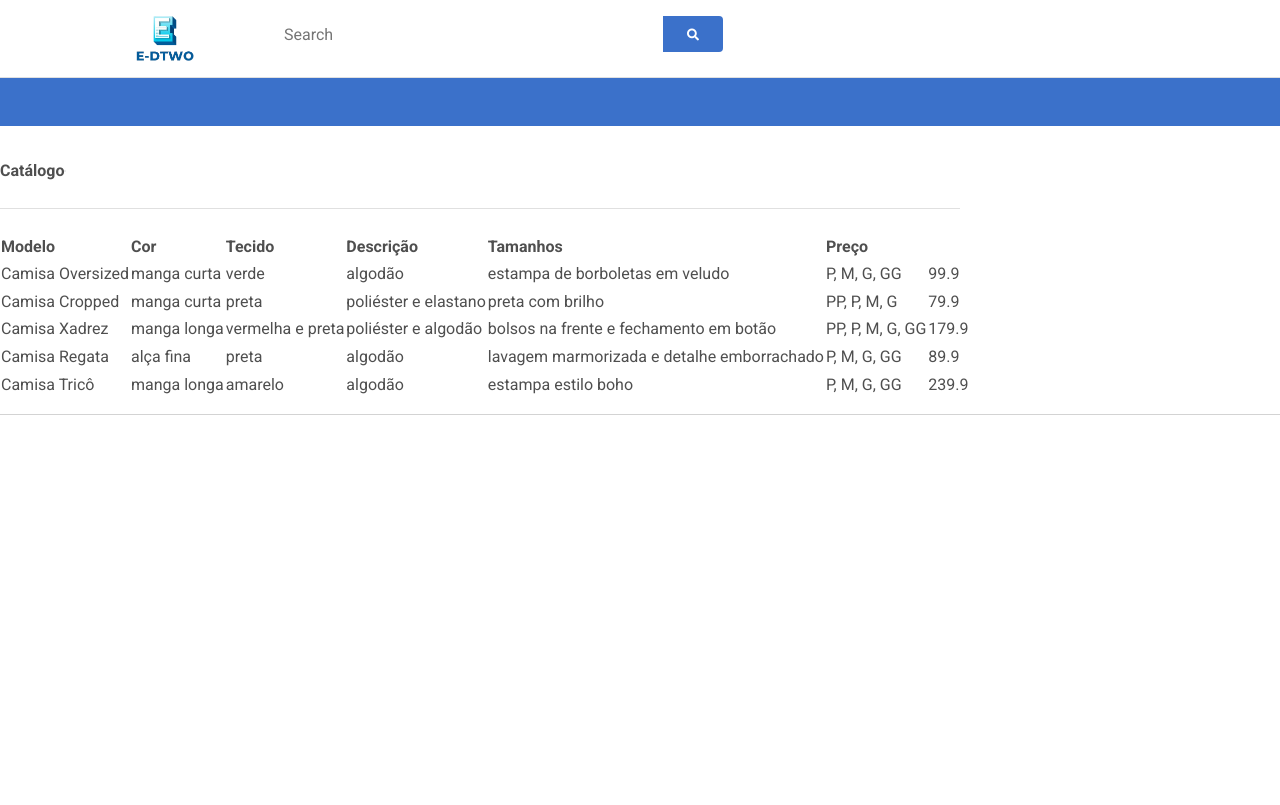
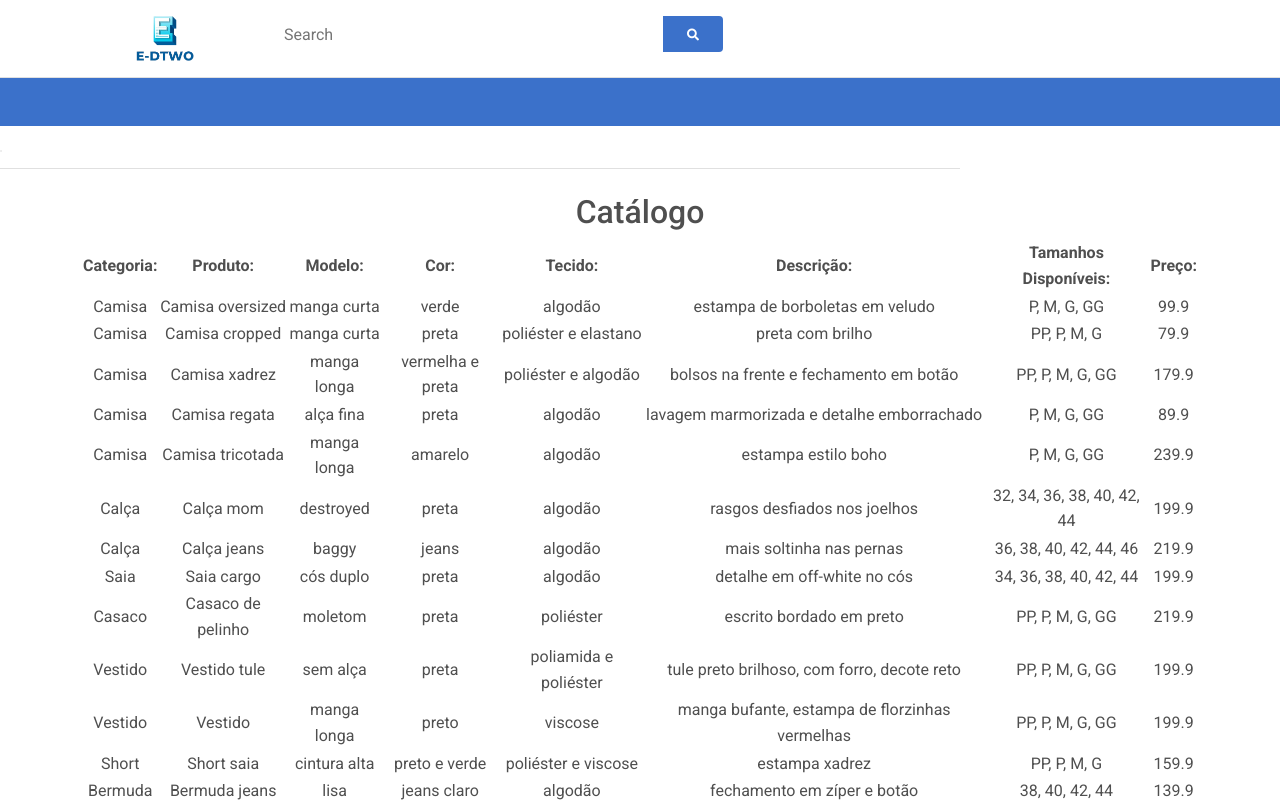
Before and after one commit to Iuiza/Trabalho_ED2, a Flask app: page /etapa1 in a window 1280 px wide. Before the commit the page ends 415 px from the top, so only its background shows below. Run offline with Flask 3, Linux system fonts and the light colour scheme; some libraries are stand-ins or nearby versions.

Commit message:
add as coisas

```diff
--- a/produtos.json
+++ b/produtos.json
@@ -3,7 +3,7 @@
         "Camisa Cropped": {"modelo": "manga curta", "cor": "preta", "tecido": "poliéster e elastano", "descricao": "preta com brilho", "tamanhos": ["PP", "P", "M", "G"], "preco": 79.9},
         "Camisa Xadrez": {"modelo": "manga longa", "cor": "vermelha e preta", "tecido": "poliéster e algodão", "descricao": "bolsos na frente e fechamento em botão", "tamanhos": ["PP", "P", "M", "G", "GG"], "preco": 179.9},
         "Camisa Regata": {"modelo": "alça fina", "cor": "preta", "tecido": "algodão", "descricao": "lavagem marmorizada e detalhe emborrachado", "tamanhos": ["P", "M", "G", "GG"], "preco": 89.9},
-        "Camisa Tricô": {"modelo": "manga longa", "cor": "amarelo", "tecido": "algodão", "descricao": "estampa estilo boho", "tamanhos": ["P", "M", "G", "GG"], "preco": 239.9}
+        "Camisa Tricotada": {"modelo": "manga longa", "cor": "amarelo", "tecido": "algodão", "descricao": "estampa estilo boho", "tamanhos": ["P", "M", "G", "GG"], "preco": 239.9}
     },
     "calça": {
         "Calça Mom": {"modelo": "destroyed", "cor": "preta", "tecido": "algodão", "descricao": "rasgos desfiados nos joelhos", "tamanhos": [32, 34, 36, 38, 40, 42, 44], "preco": 199.9},
--- a/templates/etapa1.html
+++ b/templates/etapa1.html
@@ -60,52 +60,43 @@
         <!-- content -->
         <div class="col-lg-9">
           <header class="d-sm-flex align-items-center border-bottom mb-4 pb-3">
-            <strong class="d-block py-2">Catálogo</strong>
               <div class="btn-group shadow-0 border">
               </div>
             </div>
           </header>
+          <div class="container text-center">
+            <h2>Catálogo</h2>
             <table>
               <thead>
                   <tr>
-                    <th>Modelo</th>
-                    <th>Cor</th>
-                    <th>Tecido</th>
-                    <th>Descrição</th>
-                    <th>Tamanhos</th>
-                    <th>Preço</th>
+                      <th>Categoria:</th>
+                      <th>Produto:</th>
+                      <th>Modelo:</th>
+                      <th>Cor:</th>
+                      <th>Tecido:</th>
+                      <th>Descrição:</th>
+                      <th>Tamanhos Disponíveis:</th>
+                      <th>Preço:</th>
                   </tr>
               </thead>
               <tbody>
-                {% for camisa_nome, camisa in catalogo.camisa.items() %}
+                  {% for categoria, produtos_categoria in catalogo.items() %}
+                      {% for produto_nome, produto_info in produtos_categoria.items() %}
                           <tr>
-                        <td>{{ camisa_nome }}</td>
-                        <td>{{ camisa.modelo }}</td>
-                        <td>{{ camisa.cor }}</td>
-                        <td>{{ camisa.tecido }}</td>
-                        <td>{{ camisa.descricao }}</td>
-                        <td>{{ camisa.tamanhos | join(", ") }}</td>
-                        <td>{{ camisa.preco }}</td>
+                              <td>{{ categoria.capitalize() }}</td>
+                              <td>{{ produto_nome.replace('_', ' ').capitalize() }}</td>
+                              <td>{{ produto_info['modelo'] }}</td>
+                              <td>{{ produto_info['cor'] }}</td>
+                              <td>{{ produto_info['tecido'] }}</td>
+                              <td>{{ produto_info['descricao'] }}</td>
+                              <td>{% for tamanho in produto_info['tamanhos'] %}{{ tamanho }}{% if not loop.last %}, {% endif %}{% endfor %}</td>
+                              <td>{{ produto_info['preco'] }}</td>
                           </tr>
+                      {% endfor %}
                   {% endfor %}
               </tbody>
           </table>
-          <!-- <tbody>
-            {% for produto in catalogo%}
-                 <tr>
-                      <td>{{produto.modelo}}</td>
-                      <td>{{produto.cor}}</td>
-                      <td>{{produto.tecido}}</td>
-                      <td>{{produto.descricao}}</td>
-                      <td>{{produto.tamanhos}}</td>
-                      <td>{{produto.preco}}</td>
-                 </tr>
-            {% endfor %}
-
-          </tbody>
-          </table> -->
-
-          <hr />
+          </div>
         </div>
       </div>
     </div>
```
Lines whose indentation alone changed are shown as unchanged.
